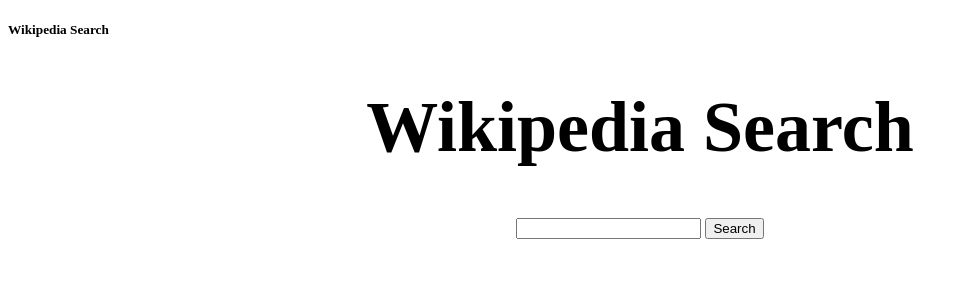
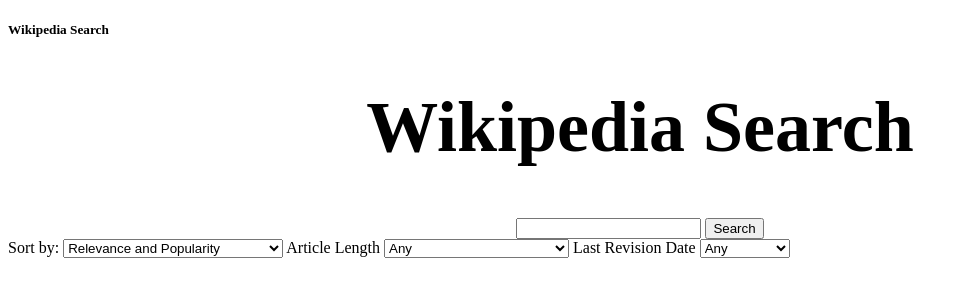
Before and after one commit to kdybvig/Wikipedia-Search, a plain HTML site: page index.html in a window 1280 px wide. Shown: the whole page, without its empty margins (0-967 px from the left). Drawn offline with Linux system fonts and the light colour scheme; no server answers.

Commit message:
added selects for filters and sorting

```diff
--- a/index.html
+++ b/index.html
@@ -17,6 +17,30 @@
             <input />
             <button type="submit">Search</button>
         </form>
+        <div id='filters-and-sorting'>
+            <label for="sort-by">Sort by:</label>
+            <select id="sort-by" value="default">
+                <option value="default">Relevance and Popularity</option>
+                <option value="alpha">Alphabetical (A-Z)</option>
+                <option value="reverse-alpha">Reverse Alphabetical (Z-A)</option>
+                <option value="recent">Last Revision (Most Recent First)</option>
+                <option value="reverse-recent">Last Revision (Most Recent Last)</option>
+            </select>
+            <label for="filter-length">Article Length</label>
+            <select id="filter-length" value="default">
+                <option value="default">Any</option>
+                <option value="short">Short (0 - 1999 words)</option>
+                <option value="medium">Medium (2000-5999 words)</option>
+                <option value="long">Long (6000+ words)</option>
+            </select>
+            <label for="filter-date">Last Revision Date</label>
+            <select id="filter-date" value="default">
+                <option value="default">Any</option>
+                <option value="week">Past Week</option>
+                <option value="month">Past Month</option>
+                <option value="year">Past Year</option>
+            </select>
+        </div>
         <div id="search-results">
 
         </div>
```
